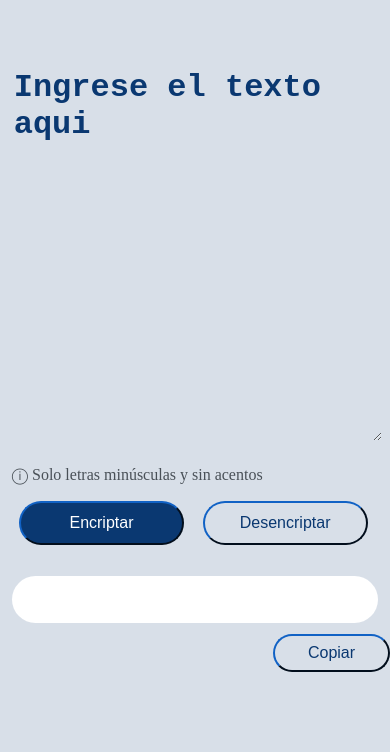
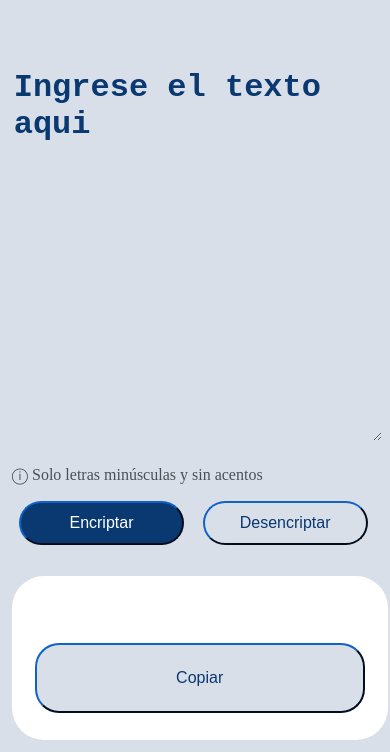
Before and after one commit to JonattanCarmona/EncriptadorSrj, a plain HTML site: page index.html in a window 390 px wide. Both pictures are taken after a click on the button "Desencriptar". Shown: the part 93-845 px from the top of the page. Drawn offline with Linux system fonts and the light colour scheme.

Commit message:
ajustes responsive

```diff
--- a/index.html
+++ b/index.html
@@ -27,8 +27,9 @@
                 <img src="imagenes/Muñeco.png" id="muneco" class="muneco">
                 <h2 id="ningunmensaje" class="ningunmensaje">Ningún mensaje fue encontrado</h2>
                 <p id="mensajesintexto" class="mensajesintexto">ingresa el texto que desees encriptar o desencriptar.</p>
+                <button id="copiar" class="copiar" onclick="copiar()">Copiar</button>
             </div>
-            <button id="copiar" class="copiar" onclick="copiar()">Copiar</button>
+
         </main>
         <footer>
         </footer>
--- a/script.js
+++ b/script.js
@@ -14,6 +14,7 @@ function botonDesencriptar(){
     document.getElementById("muneco").style.display = "none";
     document.getElementById("ningunmensaje").style.display = "none";
     document.getElementById("mensajesintexto").innerHTML = textoCifrado;
+    document.getElementById("mensajesintexto").style.height = "90%";
     document.getElementById("copiar").style.display = "show";
     document.getElementById("copiar").style.display = "inherit";
 }
--- a/style.css
+++ b/style.css
@@ -78,11 +78,10 @@ main{
 .respuesta{
     vertical-align: top;
     width: 30%;
-    height: auto;
+    height: 90%;
     display: inline-block;
     text-align: center;
     padding: 16% 1.2% 30% 1.2%;
-    box-sizing: border-box;
     background-color: white;
     border-radius: 32px;
 }
@@ -96,9 +95,9 @@ main{
     color: #495057;
 }
 .copiar{
-    float: right;
-    width: 30%;
-    padding: 2% 0;
+    width: 90%;
+    padding: 6.5% 0;
+    margin-top: 3em;
     font-size: 100%;
     color: #0a3871;
     background: #D8DFE8;
@@ -133,7 +132,7 @@ main{
         display: inline;
     }
     .muñeco{
-        width: 0%;
+        display: none;
     }
     .ingresotexto p{
         margin: 3%;
@@ -164,7 +163,7 @@ main{
         display: inline;
     }
     .muñeco{
-        width: 0%;
+        display: none;
     }
     .ingresotexto p{
         margin: 50px 0 0 0;
```
